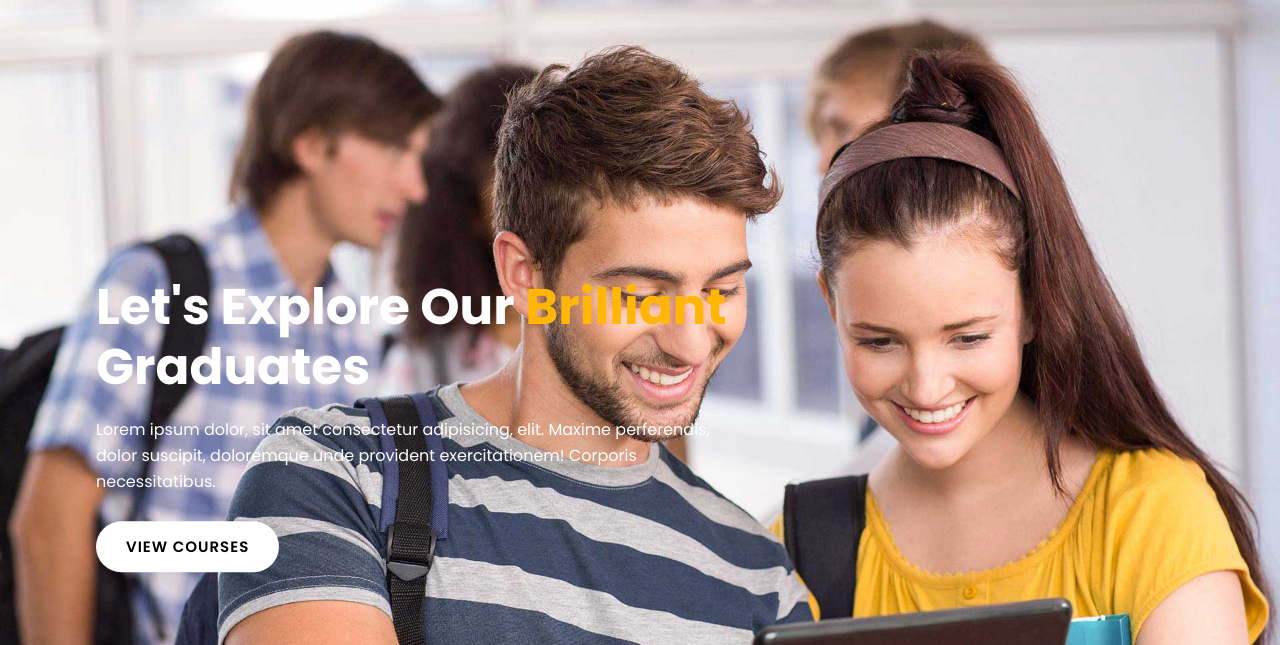
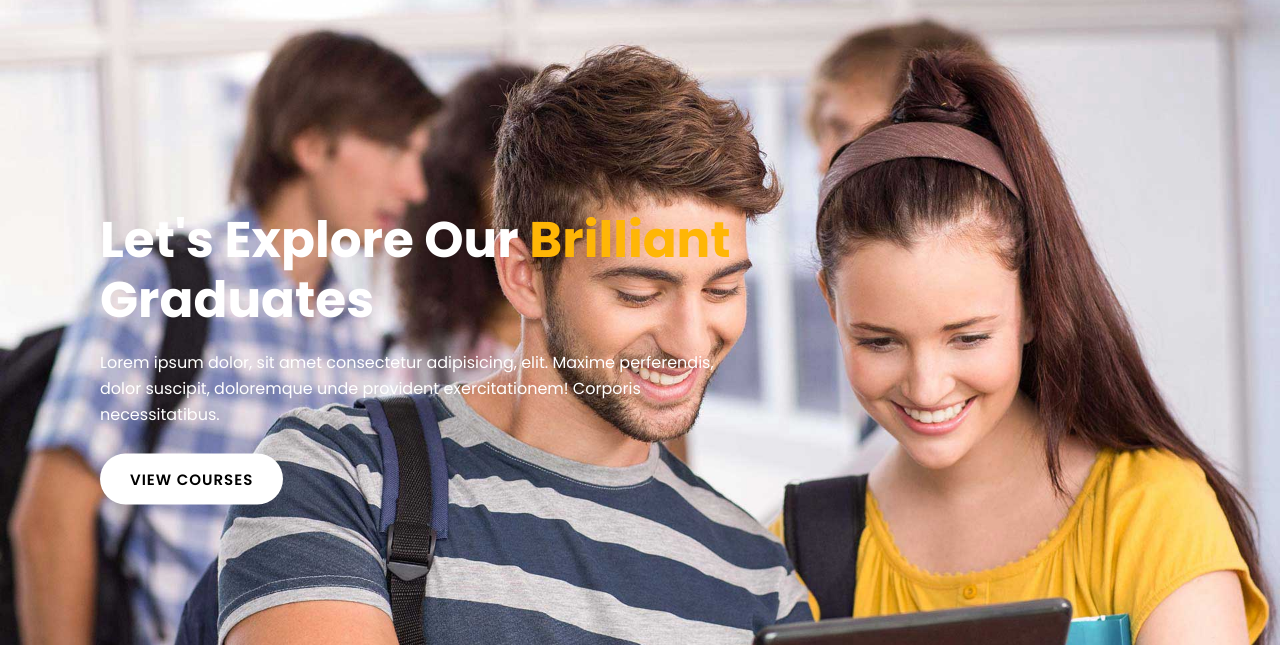
Before and after one commit to saidulislamjihad/Education, a plain HTML site: page index.html in a window 1280 px wide. Shown: the part 155-800 px from the top of the page. Drawn offline with nearby package versions, Linux system fonts and the light colour scheme.

Commit message:
Update style.css
some css style change

```diff
--- a/assets/css/style.css
+++ b/assets/css/style.css
@@ -326,7 +326,9 @@ img{
 .home-silder-inner .silder-content {
     position: absolute;
     width: 50%;
-    transform: translate(15%, 95%);
+    top: 50%;
+    margin-left: 100px;
+    transform: translateY(-50%);
 }
 .home-silder-inner .image img {
     width: 100%;
```
